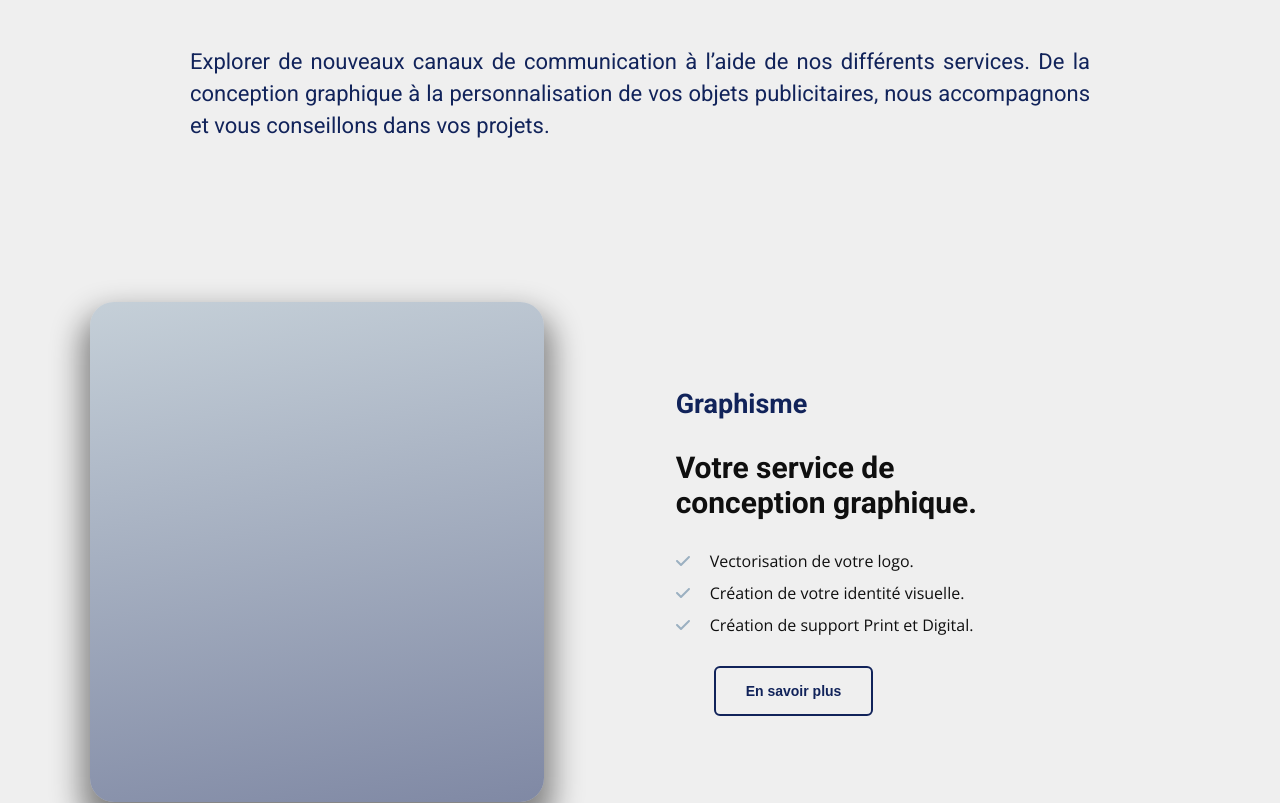
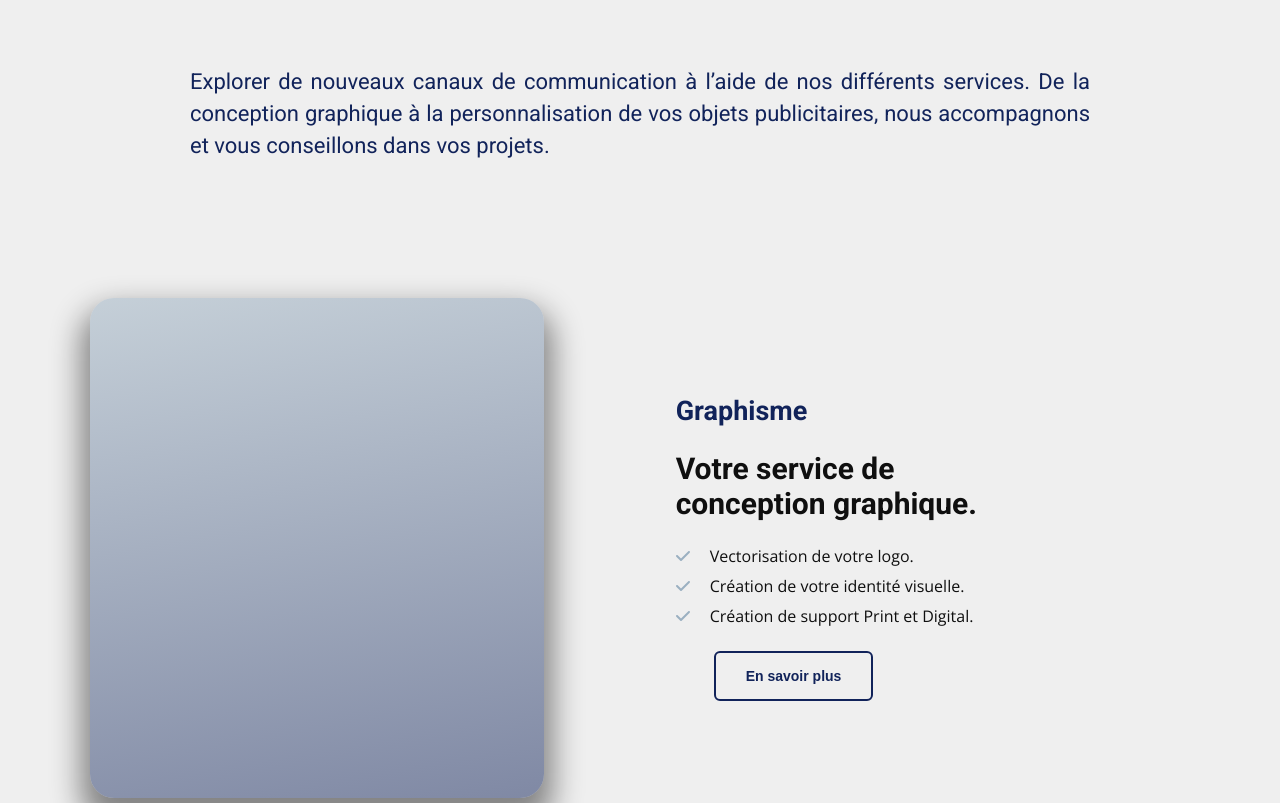
Before and after one commit to Scharlyopitz/One-comm, a React (Vite) app: page / in a window 1280 px wide. Shown: the part 1906-2709 px from the top of the page. Built offline with nearby package versions, Linux system fonts and the light colour scheme.

Commit message:
Changement px en vh

```diff
--- a/src/sass/home/_section3.scss
+++ b/src/sass/home/_section3.scss
@@ -4,7 +4,7 @@
   display: flex;
   flex-direction: column;
   align-items: center;
-  padding-top: 180px;
+  padding-top: 20vh;
   border-bottom: 1px solid $LinearDarkBlue;
 
   h1 {
@@ -16,7 +16,7 @@
     color: $LinearDarkBlue;
     font-size: 22px;
     text-align: justify;
-    margin-top: 40px;
+    margin-top: 10vh;
     max-width: 900px;
     line-height: 4vh;
   }
@@ -27,8 +27,8 @@
 .cardsSection {
   display: flex;
   flex-direction: column;
-  gap: 70px;
-  padding: 160px 0;
+  gap: 9vh;
+  padding: 17vh 0;
 
   .sectionCardContainer {
     display: flex;
@@ -72,7 +72,7 @@
       flex-direction: column;
       justify-content: center;
 
-      gap: 30px;
+      gap: 3vh;
 
       p {
         font-size: 27px;
@@ -85,7 +85,7 @@
       }
 
       ul {
-        gap: 10px;
+        gap: 1vh;
         display: flex;
         flex-direction: column;
 
--- a/src/style/style.css
+++ b/src/style/style.css
@@ -241,7 +241,7 @@ footer .copyright p {
   display: flex;
   flex-direction: column;
   align-items: center;
-  padding-top: 180px;
+  padding-top: 20vh;
   border-bottom: 1px solid #11235a;
 }
 .section3 h1 {
@@ -252,7 +252,7 @@ footer .copyright p {
   color: #11235a;
   font-size: 22px;
   text-align: justify;
-  margin-top: 40px;
+  margin-top: 10vh;
   max-width: 900px;
   line-height: 4vh;
 }
@@ -260,8 +260,8 @@ footer .copyright p {
 .cardsSection {
   display: flex;
   flex-direction: column;
-  gap: 70px;
-  padding: 160px 0;
+  gap: 9vh;
+  padding: 17vh 0;
 }
 .cardsSection .sectionCardContainer {
   display: flex;
@@ -293,7 +293,7 @@ footer .copyright p {
   display: flex;
   flex-direction: column;
   justify-content: center;
-  gap: 30px;
+  gap: 3vh;
 }
 .cardsSection .sectionCardContainer .informationsContainer p {
   font-size: 27px;
@@ -304,7 +304,7 @@ footer .copyright p {
   font-size: 30px;
 }
 .cardsSection .sectionCardContainer .informationsContainer ul {
-  gap: 10px;
+  gap: 1vh;
   display: flex;
   flex-direction: column;
 }
```
Also changed, not shown: 1 other file (tests, documents, lock files or other folders).
